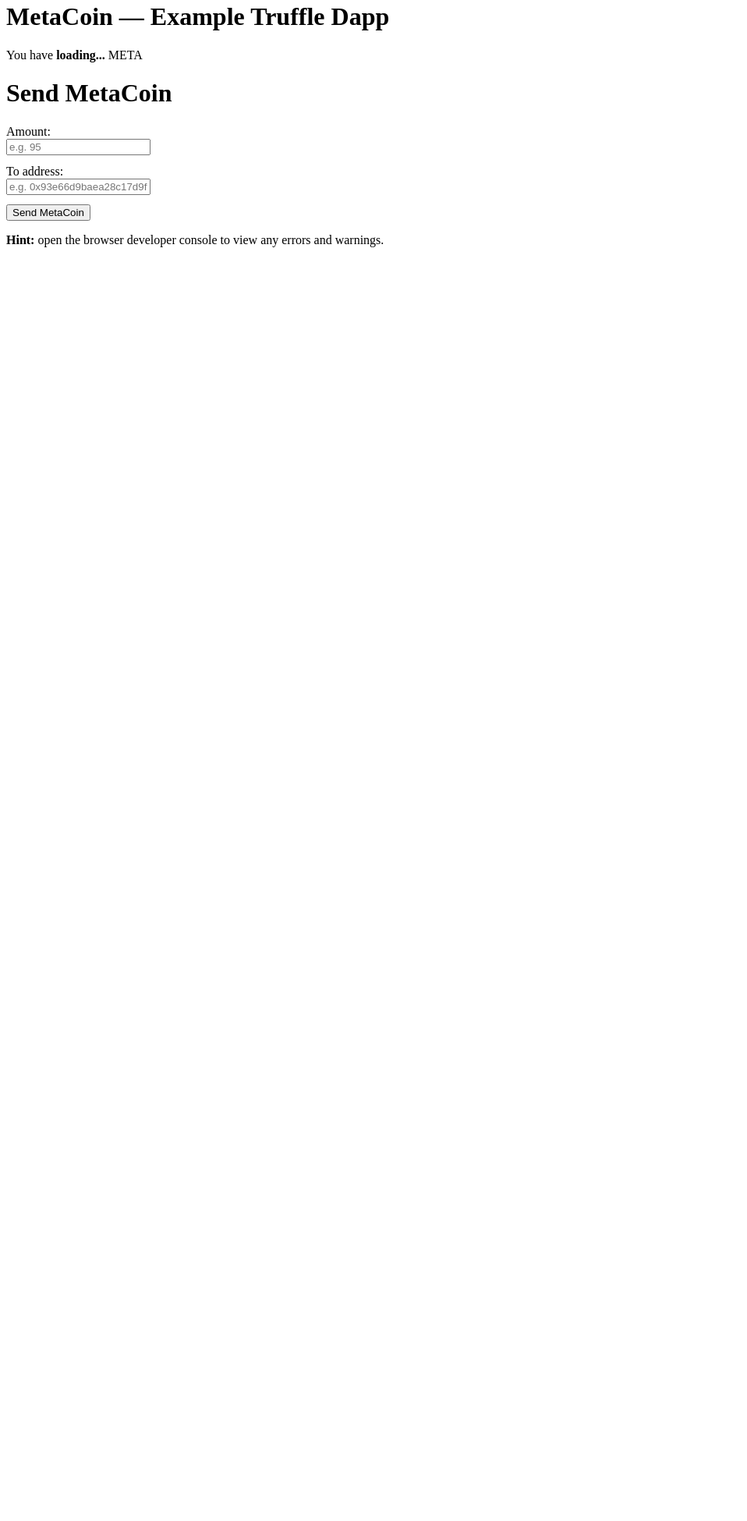
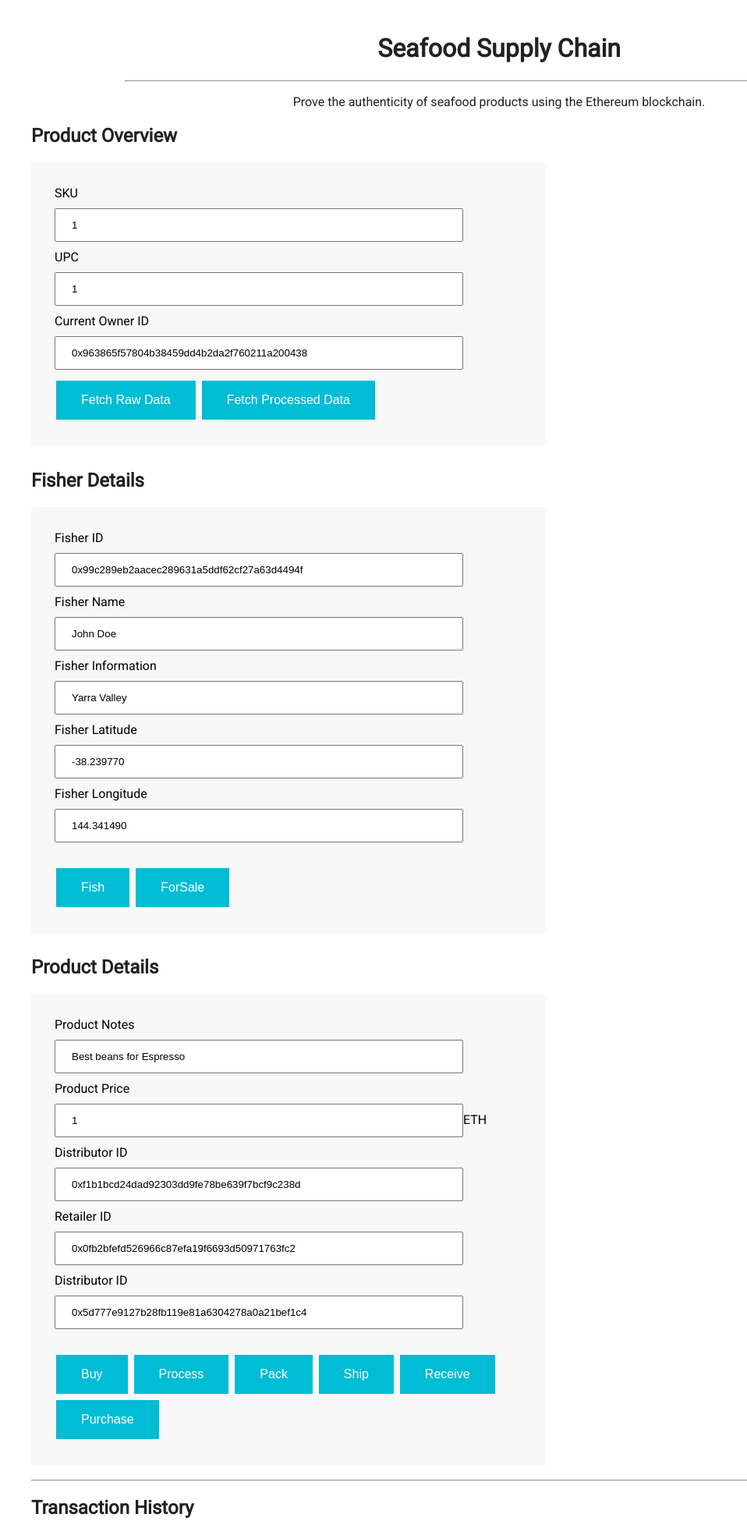
Before and after one commit to roaldnefs/supply-chain, a website built with webpack: page app/src/index.html in a window 1280 px wide. Shown: the part 18-1968 px from the top of the page at 78% size, without its empty margins (0-958 px from the left). Before the commit the page ends 800 px from the top, so only its background shows below. Built offline with nearby package versions, Linux system fonts and the light colour scheme; what web3 would draw is missing.

Commit message:
feat: add initial index.html and style.css
Signed-off-by: Roald Nefs <info@roaldnefs.com>

```diff
--- a/app/src/index.html
+++ b/app/src/index.html
@@ -1,37 +1,104 @@
 <!DOCTYPE html>
 <html>
   <head>
-    <title>MetaCoin | Truffle Webpack Demo w/ Frontend</title>
+    <meta charset="UTF-8">
+    <meta name="viewport" content="width=device-width, initial-scale=1.0">
+    <title>Seafood Supply Chain</title>
+    <link href="https://fonts.googleapis.com/css?family=Roboto" rel="stylesheet">
+    <link rel="stylesheet" type="text/css" href="style.css">
   </head>
-  <style>
-    input {
-      display: block;
-      margin-bottom: 12px;
-    }
-  </style>
   <body>
-    <h1>MetaCoin — Example Truffle Dapp</h1>
-    <p>You have <strong class="balance">loading...</strong> META</p>
+    <div class="container">
+      <h1 style="text-align: center;">Seafood Supply Chain</h1>
+      <hr>
+      <p style="text-align: center;">Prove the authenticity of seafood products using the Ethereum blockchain.</p>
+    </div>
 
-    <h1>Send MetaCoin</h1>
+    <div id="ftc-harvest">
 
-    <label for="amount">Amount:</label>
-    <input type="text" id="amount" placeholder="e.g. 95" />
+      <h2>Product Overview</h2>
+      <div class="form-group">
+        SKU
+        <br>
+        <input class="input-field" type="number" id="sku" name="sku" value=1><br>
+        UPC
+        <br>
+        <input type="number" id="upc" name="upc" value=1><br>
+        Current Owner ID
+        <br>
+        <input type="text" id="ownerID" name="ownerID" value="0x963865f57804b38459dd4b2da2f760211a200438" size="50"><br>
+        <div class=button-div>
+          <button class="btn-fetchRaw" id="button" type="button" onclick="App.sendCoin()">Fetch Raw Data</button>
+          <button class="btn-fetchProcessed" id="button" type="button" onclick="App.sendCoin()">Fetch Processed Data</button>
+        </div>
+      </div>
+      <div class=form-break></div>
 
-    <label for="receiver">To address:</label>
-    <input
-      type="text"
-      id="receiver"
-      placeholder="e.g. 0x93e66d9baea28c17d9fc393b53e3fbdd76899dae"
-    />
+      <h2>Fisher Details</h2>
+      <div class="form-group">
+          Fisher ID
+          <br>
+          <input type="text" id="originFisherID" name="originFisherID" value="0x99c289eb2aacec289631a5ddf62cf27a63d4494f"
+              size="50"><br>
+          Fisher Name
+          <br>
+          <input type="text" id="originFisherName" name="originFisherName" value="John Doe"><br>
+          Fisher Information
+          <br>
+          <input type="text" id="originFisherInformation" name="originFisherInformation" value="Yarra Valley"><br>
+          Fisher Latitude
+          <br>
+          <input type="text" id="originFisherLatitude" name="originFisherLatitude" value="-38.239770"><br>
+          Fisher Longitude
+          <br>
+          <input type="text" id="originFisherLongitude" name="originFisherLongitude" value="144.341490"><br>
+          <br>
+          <button class="btn-harvest" id="button" type="button" data-id="1">Fish</button>
+          <button class="btn-forsale" id="button" type="button" data-id="4">ForSale</button>
+      </div>
+      <div class=form-break></div>
+      <h2>Product Details</h2>
+      <div class="form-group">
+          Product Notes
+          <br>
+          <input type="text" id="productNotes" name="productNotes" value="Best beans for Espresso" size="60"><br>
+          Product Price
+          <br>
+          <input type="number" id="productPrice" name="productPrice" value=1>ETH<br>
+          Distributor ID
+          <br>
+          <input type="text" id="distributorID" name="distributorID" value="0xf1b1bcd24dad92303dd9fe78be639f7bcf9c238d"
+              size="50">
+          <br>
+          Retailer ID
+          <br>
+          <input type="text" id="retailerID" name="retailerID" value="0x0fb2bfefd526966c87efa19f6693d50971763fc2"
+              size="50"><br>
+          Distributor ID
+          <br>
+          <input type="text" id="consumerID" name="consumerID" value="0x5d777e9127b28fb119e81a6304278a0a21bef1c4"
+              size="50"><br>
+          <br>
+          <button class="btn-buy" id="button" type="button" data-id="5">Buy</button>
+          <button class="btn-process" id="button" type="button" data-id="2">Process</button>
+          <button class="btn-pack" id="button" type="button" data-id="3">Pack</button>
+          <button class="btn-ship" id="button" type="button" data-id="6">Ship</button>
+          <button class="btn-receive" id="button" type="button" data-id="7">Receive</button>
+          <button class="btn-purchase" id="button" type="button" data-id="8">Purchase</button>
+      </div>
+      <div class=form-break></div>
+      <hr>
+    </div>
 
-    <button onclick="App.sendCoin()">Send MetaCoin</button>
+    <h2>Transaction History<span id="ftc-history"></span></h2>
+    <div>
+        <ul id="ftc-events">
+            <!-- Events will appear here from app.js -->
+        </ul>
+        <br>
+        <hr>
+    </div>
 
-    <p id="status"></p>
-    <p>
-      <strong>Hint:</strong> open the browser developer console to view any
-      errors and warnings.
-    </p>
     <script src="index.js"></script>
   </body>
 </html>
--- a/app/src/index.js
+++ b/app/src/index.js
@@ -1,5 +1,5 @@
 import Web3 from "web3";
-import metaCoinArtifact from "../../build/contracts/MetaCoin.json";
+import supplyChainArtifact from "../../build/contracts/SupplyChain.json";
 
 const App = {
   web3: null,
@@ -12,7 +12,7 @@ const App = {
     try {
       // get contract instance
       const networkId = await web3.eth.net.getId();
-      const deployedNetwork = metaCoinArtifact.networks[networkId];
+      const deployedNetwork = supplyChainArtifact.networks[networkId];
       this.meta = new web3.eth.Contract(
         metaCoinArtifact.abi,
         deployedNetwork.address,
--- /dev/null
+++ b/app/src/style.css
@@ -0,0 +1,65 @@
+body {
+    background-color:#fff;
+    padding: 2em;
+    font-family: 'Roboto', 'Helvetica Neue', 'Helvetica', 'Arial', 'sans-serif';
+    color: #212121;
+    }
+.container {
+    width: 80%;
+    margin: 0 auto;
+}
+
+.bold {
+    font-weight: bolder;
+}
+
+input {
+    width: 80%;
+    padding: 12px 20px;
+    margin: 10px 0;
+}
+
+button {
+    cursor: pointer;
+    background-color: #4CAF50;
+    border: none;
+    color: white;
+    background-color: #00BCD4;
+    font-size: 16px;
+    padding: 16px 32px;
+    text-decoration: none;
+    margin: 4px 2px;
+    cursor: pointer;
+}
+
+.sell {
+    background-color: white;
+    color: #D1C4E9;
+}
+
+.ftc-intro {
+    background-color:#0097A7;
+    color:white;
+    width:100%;
+    padding:20px;
+}
+
+.form-group {
+    background-color:#0097A7;
+    color:black;
+    width:50%;
+    padding:30px;
+    border-radius: 4px;
+    background-color: #f8f8f8;
+}
+
+.form-break {
+    background-color:#fff;
+    color:white;
+    width:100%;
+    padding:5px;
+}
+
+.horizontal-rule {
+    background-color:#BDBDBD;
+}
--- a/app/webpack.config.js
+++ b/app/webpack.config.js
@@ -9,7 +9,10 @@ module.exports = {
     path: path.resolve(__dirname, "dist"),
   },
   plugins: [
-    new CopyWebpackPlugin([{ from: "./src/index.html", to: "index.html" }]),
+    new CopyWebpackPlugin([
+      { from: "./src/index.html", to: "index.html" },
+      { from: "./src/style.css", to: "style.css" }
+    ]),
   ],
   devServer: { contentBase: path.join(__dirname, "dist"), compress: true },
 };
```
